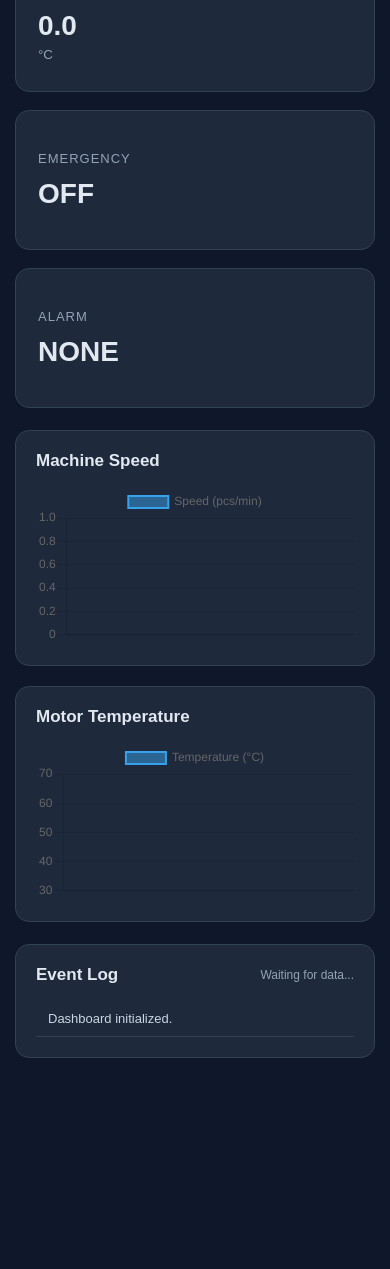
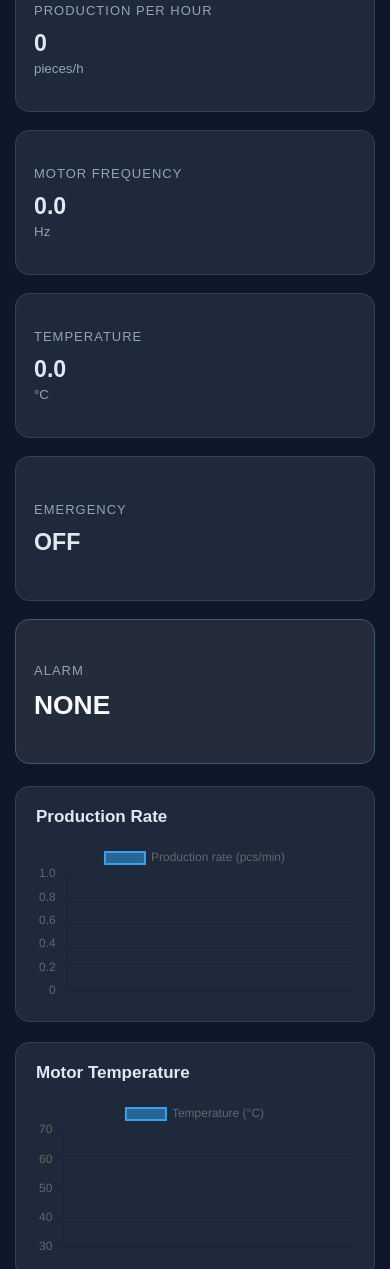
Before and after one commit to Elisandro-dev/smart-machine-dashboard, a plain HTML site: page index.html in a window 390 px wide. Shown: the part 685-1954 px from the top of the page. Before the commit the page ends 1758 px from the top, so only its background shows below. Drawn offline with nearby package versions, Linux system fonts and the light colour scheme; a script that the page names is missing.

Commit message:
Add files via upload

```diff
--- a/index.html
+++ b/index.html
@@ -37,15 +37,27 @@
       </div>
 
       <div class="card">
-        <span class="card-title">Production</span>
+        <span class="card-title">Total Production</span>
         <strong id="production">0</strong>
         <small>pieces</small>
       </div>
 
       <div class="card">
-        <span class="card-title">Speed</span>
+        <span class="card-title">Production Rate</span>
         <strong id="speed">0.0</strong>
         <small>pcs/min</small>
+      </div>
+
+      <div class="card">
+        <span class="card-title">Production per Hour</span>
+        <strong id="productionPerHour">0</strong>
+        <small>pieces/h</small>
+      </div>
+
+      <div class="card">
+        <span class="card-title">Motor Frequency</span>
+        <strong id="frequencyHz">0.0</strong>
+        <small>Hz</small>
       </div>
 
       <div class="card">
@@ -74,7 +86,7 @@
     <section class="charts-grid">
 
       <div class="chart-card">
-        <h2>Machine Speed</h2>
+        <h2>Production Rate</h2>
         <canvas id="speedChart"></canvas>
       </div>
 
--- a/script.js
+++ b/script.js
@@ -27,6 +27,12 @@ const production =
 
 const speed =
   document.getElementById("speed");
+
+const productionPerHour =
+  document.getElementById("productionPerHour");
+
+const frequencyHz =
+  document.getElementById("frequencyHz");
 
 const temperature =
   document.getElementById("temperature");
@@ -73,7 +79,7 @@ const speedChart =
 
       datasets: [
         {
-          label: "Speed (pcs/min)",
+          label: "Production rate (pcs/min)",
           data: [],
           tension: 0.3,
           borderWidth: 2
@@ -317,12 +323,17 @@ function updateDashboard(data) {
   machineStatus.classList.remove(
     "status-running",
     "status-alarm",
+    "status-fault",
     "status-emergency"
   );
 
   if (
     data.status ===
-    "RUNNING"
+    "RUNNING" ||
+    data.status ===
+    "ACCELERATING" ||
+    data.status ===
+    "DECELERATING"
   ) {
 
     machineStatus.classList.add(
@@ -338,6 +349,17 @@ function updateDashboard(data) {
 
     machineStatus.classList.add(
       "status-alarm"
+    );
+
+  }
+
+  if (
+    data.status ===
+    "FAULT"
+  ) {
+
+    machineStatus.classList.add(
+      "status-fault"
     );
 
   }
@@ -360,11 +382,27 @@ function updateDashboard(data) {
     data.production ?? 0;
 
 
-  // ---------------- VELOCIDADE ----------------
+  // ---------------- PRODUÇÃO POR MINUTO ----------------
 
   speed.textContent =
     Number(
       data.speed ?? 0
+    ).toFixed(1);
+
+
+  // ---------------- PRODUÇÃO POR HORA ----------------
+
+  productionPerHour.textContent =
+    Number(
+      data.productionPerHour ?? 0
+    ).toFixed(0);
+
+
+  // ---------------- FREQUÊNCIA DO MOTOR ----------------
+
+  frequencyHz.textContent =
+    Number(
+      data.frequencyHz ?? 0
     ).toFixed(1);
 
 
--- a/style.css
+++ b/style.css
@@ -4,10 +4,20 @@
   padding: 0;
 }
 
+:root {
+  --bg: #0f172a;
+  --panel: #1e293b;
+  --panel-hover: #24334a;
+  --border: #334155;
+  --border-strong: #475569;
+  --text: #e2e8f0;
+  --muted: #94a3b8;
+}
+
 body {
   font-family: Arial, Helvetica, sans-serif;
-  background: #0f172a;
-  color: #e2e8f0;
+  background: var(--bg);
+  color: var(--text);
   min-height: 100vh;
 }
 
@@ -20,7 +30,7 @@ body {
   align-items: center;
 
   background: #111827;
-  border-bottom: 1px solid #334155;
+  border-bottom: 1px solid var(--border);
 }
 
 .topbar h1 {
@@ -29,7 +39,7 @@ body {
 
 .topbar p {
   margin-top: 5px;
-  color: #94a3b8;
+  color: var(--muted);
   font-size: 14px;
 }
 
@@ -38,7 +48,7 @@ body {
   align-items: center;
   gap: 8px;
 
-  background: #1e293b;
+  background: var(--panel);
   padding: 10px 14px;
   border-radius: 10px;
 
@@ -62,32 +72,35 @@ body {
 }
 
 .container {
-  max-width: 1400px;
+  max-width: 1500px;
   margin: auto;
-  padding: 30px;
+  padding: clamp(18px, 3vw, 30px);
 }
 
 .cards-grid {
   display: grid;
 
-  grid-template-columns:
-    repeat(auto-fit, minmax(180px, 1fr));
+  /* Mantém espaço suficiente para textos como OVERHEATING. */
+  grid-template-columns: repeat(auto-fit, minmax(200px, 1fr));
 
   gap: 18px;
 }
 
 .card {
-  background: #1e293b;
+  min-width: 0;
+  overflow: hidden;
 
-  border: 1px solid #334155;
+  background: var(--panel);
+
+  border: 1px solid var(--border);
   border-radius: 14px;
 
-  padding: 22px;
+  padding: clamp(18px, 2vw, 22px);
 
   display: flex;
   flex-direction: column;
 
-  min-height: 140px;
+  min-height: 145px;
 
   justify-content: center;
 
@@ -96,23 +109,53 @@ body {
 
 .card:hover {
   transform: translateY(-3px);
-  border-color: #475569;
+  background: var(--panel-hover);
+  border-color: var(--border-strong);
 }
 
 .card-title {
-  color: #94a3b8;
+  color: var(--muted);
   font-size: 13px;
   text-transform: uppercase;
   letter-spacing: 1px;
   margin-bottom: 12px;
+  line-height: 1.25;
 }
 
 .card strong {
-  font-size: 28px;
+  display: block;
+  max-width: 100%;
+  min-width: 0;
+
+  font-size: clamp(1.45rem, 2vw, 1.9rem);
+  line-height: 1.1;
+  overflow-wrap: break-word;
+  word-break: normal;
+}
+
+/* Destaque do alarme: texto longo nunca fica apertado no cartão. */
+.card:has(#alarm) {
+  background: #242b3b;
+  border-color: #475569;
+}
+
+#alarm {
+  color: #f8fafc;
+  font-size: clamp(1.35rem, 1.55vw, 1.8rem);
+  white-space: nowrap;
+  overflow-wrap: normal;
+  word-break: normal;
+}
+
+@media (min-width: 1300px) {
+  .cards-grid {
+    /* Oito cartões em duas linhas, com leitura confortável. */
+    grid-template-columns: repeat(4, minmax(0, 1fr));
+  }
 }
 
 .card small {
-  color: #94a3b8;
+  color: var(--muted);
   margin-top: 5px;
 }
 
@@ -124,12 +167,12 @@ body {
   color: #f59e0b;
 }
 
+.status-fault {
+  color: #ef4444;
+}
+
 .status-emergency {
   color: #ef4444;
-  display: flex;
-  justify-content: center;
-  align-items: center;
-  width: 100%;
 }
 
 .emergency-banner {
@@ -183,9 +226,10 @@ body {
 }
 
 .chart-card {
-  background: #1e293b;
+  min-width: 0;
+  background: var(--panel);
 
-  border: 1px solid #334155;
+  border: 1px solid var(--border);
   border-radius: 14px;
 
   padding: 20px;
@@ -197,15 +241,16 @@ body {
 }
 
 .chart-card canvas {
+  width: 100% !important;
   max-height: 280px;
 }
 
 .event-card {
   margin-top: 22px;
 
-  background: #1e293b;
+  background: var(--panel);
 
-  border: 1px solid #334155;
+  border: 1px solid var(--border);
   border-radius: 14px;
 
   padding: 20px;
@@ -226,7 +271,8 @@ body {
 
 #lastUpdate {
   font-size: 12px;
-  color: #94a3b8;
+  color: var(--muted);
+  text-align: right;
 }
 
 .event-log {
@@ -237,10 +283,11 @@ body {
 .event-item {
   padding: 10px 12px;
 
-  border-bottom: 1px solid #334155;
+  border-bottom: 1px solid var(--border);
 
   font-size: 13px;
   color: #cbd5e1;
+  overflow-wrap: anywhere;
 }
 
 .event-time {
@@ -260,8 +307,26 @@ body {
     padding: 15px;
   }
 
+  .cards-grid {
+    grid-template-columns: 1fr;
+  }
+
+  #alarm {
+    font-size: 1.65rem;
+  }
+
   .charts-grid {
     grid-template-columns: 1fr;
   }
 
+  .event-header {
+    align-items: flex-start;
+    flex-direction: column;
+    gap: 8px;
+  }
+
+  #lastUpdate {
+    text-align: left;
+  }
+
 }
```
